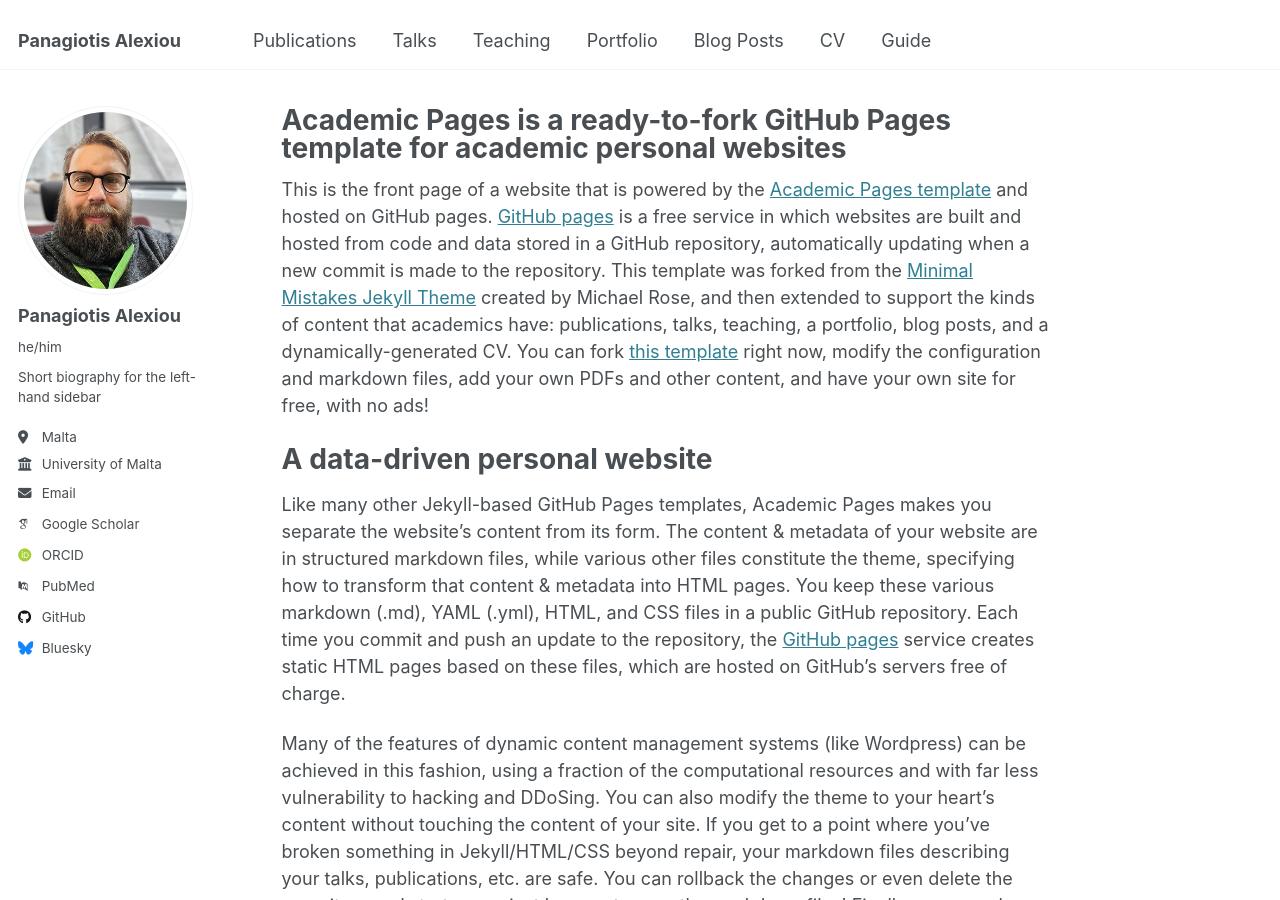
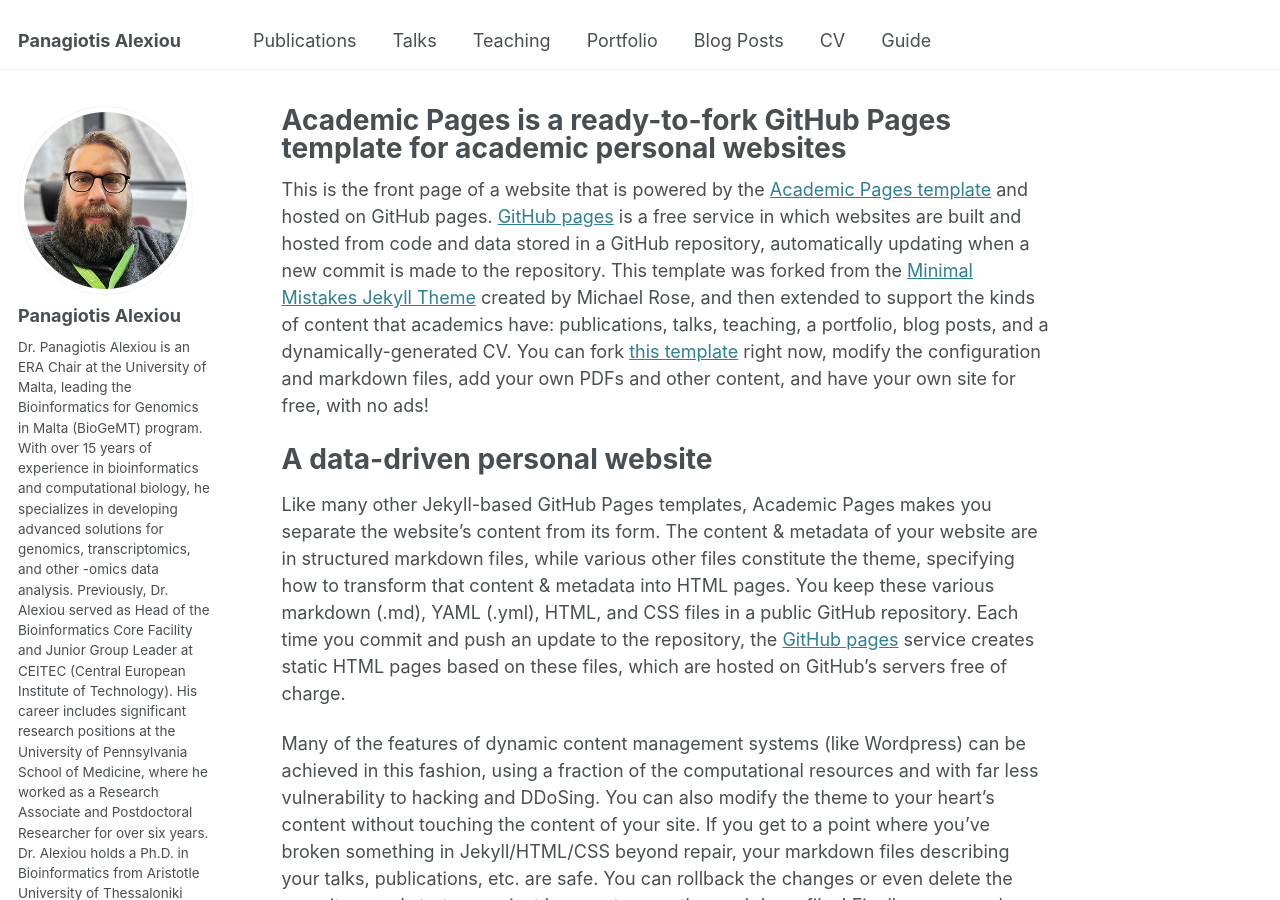
Before and after one commit to palexiou/palexiou.github.io, a Jekyll site: the page built from _pages/about.md, in a window 1280 px wide and 900 px high. Built offline with Jekyll 4.4.1, drawn with Linux system fonts in a browser that asks for light colours; some web fonts are replaced; some of the changed text lies outside the part shown.

Commit message:
Update Bio

```diff
--- a/_config.yml
+++ b/_config.yml
@@ -24,8 +24,11 @@
   # Biographic information
   avatar           : "profile.jpg"
   name             : "Panagiotis Alexiou"
-  pronouns         : "he/him" # example: "she/her"
-  bio              : "Short biography for the left-hand sidebar"
+  pronouns         : # example: "she/her"
+  bio              : "Dr. Panagiotis Alexiou is an ERA Chair at the University of Malta, leading the Bioinformatics for Genomics in Malta (BioGeMT) program. With over 15 years of experience in bioinformatics and computational biology, he specializes in developing advanced solutions for genomics, transcriptomics, and other -omics data analysis.
+Previously, Dr. Alexiou served as Head of the Bioinformatics Core Facility and Junior Group Leader at CEITEC (Central European Institute of Technology). His career includes significant research positions at the University of Pennsylvania School of Medicine, where he worked as a Research Associate and Postdoctoral Researcher for over six years.
+Dr. Alexiou holds a Ph.D. in Bioinformatics from Aristotle University of Thessaloniki (with highest distinction), an M.Sc. in Molecular Cell Biology & Bioinformatics from the University of Amsterdam, and a B.Sc. in Genetics from the University of Aberdeen.
+His expertise spans machine learning, deep learning, next-generation sequencing analysis, and various programming languages including Python, R, and Perl. Dr. Alexiou is committed to advancing bioinformatics capabilities and computational approaches to biological research."
   location         : "Malta"
   employer         : "University of Malta"
   uri              : # URL
```
